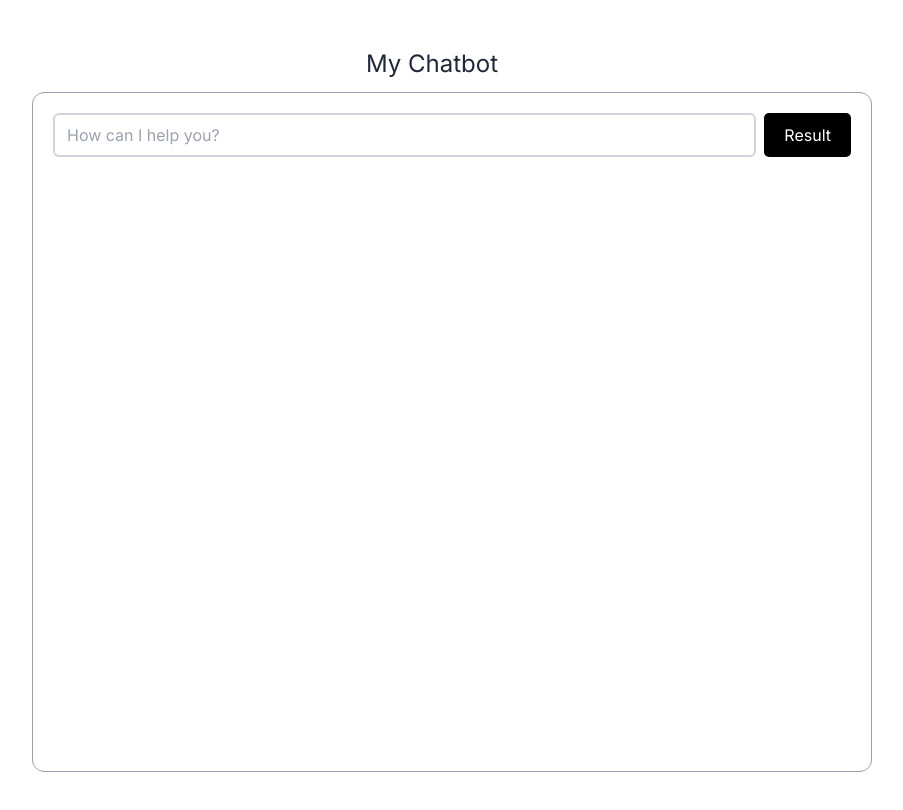
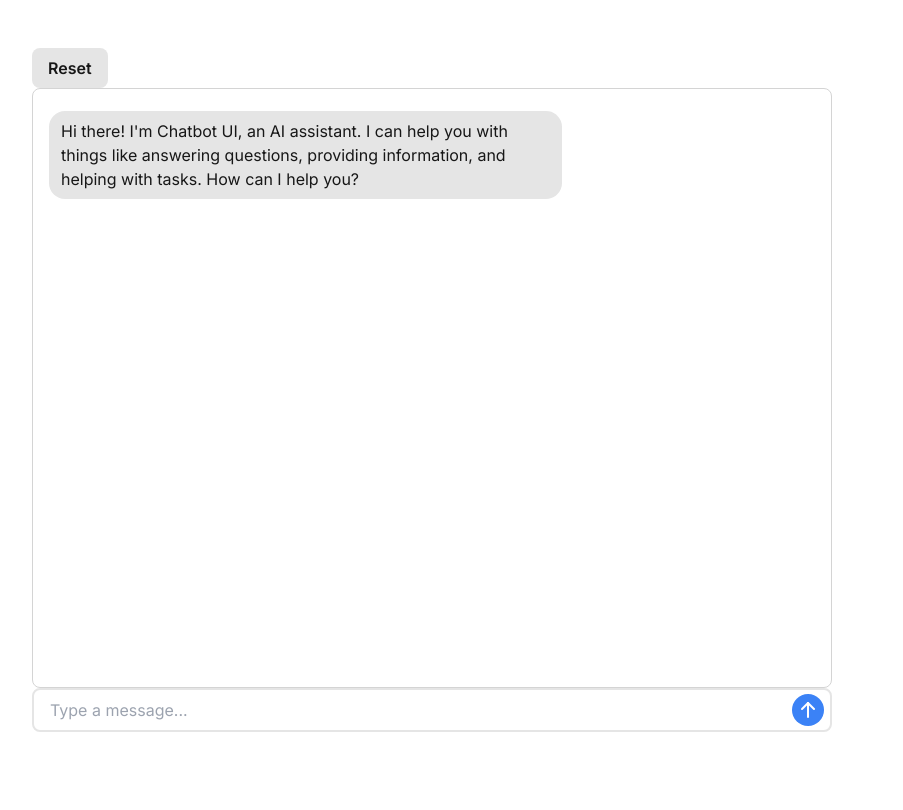
Before and after one commit to snowmandot0520/Chatbot_test, a Next.js app: page / in a window 1280 px wide. Shown: the whole page, without its empty margins (208-1111 px from the left). Built offline with nearby package versions, Linux system fonts and the light colour scheme.

Commit message:
feat: app router

```diff
--- a/src/app/page.tsx
+++ b/src/app/page.tsx
@@ -1,13 +1,117 @@
-import { Chat } from "@/components/organisoms/Chat";
+'use client'
+import { Chat } from "../components/organisoms/Chat";
+import { Message } from "@/types";
+import Head from "next/head";
+import { useEffect, useRef, useState } from "react";
 
 export default function Home() {
+  const [messages, setMessages] = useState<Message[]>([]);
+  const [loading, setLoading] = useState<boolean>(false);
+
+  const messagesEndRef = useRef<HTMLDivElement>(null);
+
+  const scrollToBottom = () => {
+    messagesEndRef.current?.scrollIntoView({ behavior: "smooth" });
+  };
+
+  const handleSend = async (message: Message) => {
+    const updatedMessages = [...messages, message];
+
+    setMessages(updatedMessages);
+    setLoading(true);
+
+    const response = await fetch("/api/chat", {
+      method: "POST",
+      headers: {
+        "Content-Type": "application/json",
+      },
+      body: JSON.stringify({
+        messages: updatedMessages,
+      }),
+    });
+
+    console.log(response);
+
+    if (!response.ok) {
+      setLoading(false);
+      throw new Error(response.statusText);
+    }
+
+    const data = response.body;
+
+    if (!data) {
+      return;
+    }
+
+    setLoading(false);
+
+    const reader = data.getReader();
+    const decoder = new TextDecoder();
+    let done = false;
+    let isFirst = true;
+
+    while (!done) {
+      const { value, done: doneReading } = await reader.read();
+      done = doneReading;
+      const chunkValue = decoder.decode(value);
+
+      if (isFirst) {
+        isFirst = false;
+        setMessages((messages) => [
+          ...messages,
+          {
+            role: "assistant",
+            content: chunkValue,
+          },
+        ]);
+      } else {
+        setMessages((messages) => {
+          const lastMessage = messages[messages.length - 1];
+          const updatedMessage = {
+            ...lastMessage,
+            content: lastMessage.content + chunkValue,
+          };
+          return [...messages.slice(0, -1), updatedMessage];
+        });
+      }
+    }
+  };
+
+  const handleReset = () => {
+    setMessages([
+      {
+        role: "assistant",
+        content: `Hi there! I'm Chatbot UI, an AI assistant. I can help you with things like answering questions, providing information, and helping with tasks. How can I help you?`,
+      },
+    ]);
+  };
+
+  useEffect(() => {
+    scrollToBottom();
+  }, [messages]);
+
+  useEffect(() => {
+    setMessages([
+      {
+        role: "assistant",
+        content: `Hi there! I'm Chatbot UI, an AI assistant. I can help you with things like answering questions, providing information, and helping with tasks. How can I help you?`,
+      },
+    ]);
+  }, []);
+
   return (
-
-    <div className="flex-1 overflow-auto sm:px-10 pb-4 sm:pb-10">
-    <div className="max-w-[800px] mx-auto mt-4 sm:mt-12">
-      <Chat />
-      <div />
-    </div>
-  </div>
+    <>
+      <div className="flex flex-col h-screen">
+        <div className="max-w-[800px] mx-auto mt-4 sm:mt-12">
+          <Chat
+            messages={messages}
+            loading={loading}
+            onSend={handleSend}
+            onReset={handleReset}
+          />
+          <div ref={messagesEndRef} />
+        </div>
+      </div>
+    </>
   );
 }
--- a/src/components/atoms/usermessage.tsx
+++ b/src/components/atoms/chatmessage.tsx
@@ -1,4 +1,4 @@
-import { Message } from "../../../types";
+import { Message } from "src\types\index.ts";
 import { FC } from "react";
 
 interface Props {
--- /dev/null
+++ b/src/components/atoms/resetchat.tsx
@@ -0,0 +1,18 @@
+import { FC } from "react";
+
+interface Props {
+    onReset: () => void;
+}
+
+export const ResetChat: FC<Props> = ({ onReset }) => {
+    return (
+        <div>
+            <button
+                className="text-sm sm:text-base text-neutral-900 font-semibold rounded-lg px-4 py-2 bg-neutral-200 hover:bg-neutral-300 focus:outline-none focus:ring-1 focus:ring-neutral-300"
+                onClick={() => onReset()}
+            >
+                Reset
+            </button>
+        </div>
+    );
+};
--- /dev/null
+++ b/src/components/molecules/chatinput.tsx
@@ -0,0 +1,68 @@
+'use client'
+import { Message } from "@/types";
+import { IconArrowUp } from "@tabler/icons-react";
+import { FC, KeyboardEvent, useEffect, useRef, useState } from "react";
+
+interface Props {
+    onSend: (message: Message) => void;
+}
+
+export const ChatInput: FC<Props> = ({ onSend }) => {
+    const [content, setContent] = useState<string>();
+
+    const textareaRef = useRef<HTMLTextAreaElement>(null);
+
+    const handleChange = (e: React.ChangeEvent<HTMLTextAreaElement>) => {
+        const value = e.target.value;
+        if (value.length > 4000) {
+            alert("Message limit is 4000 characters");
+            return;
+        }
+
+        setContent(value);
+    };
+
+    const handleSend = () => {
+        if (!content) {
+            alert("Please enter a message");
+            return;
+        }
+        onSend({ role: "user", content });
+        setContent("");
+    };
+
+    const handleKeyDown = (e: KeyboardEvent<HTMLTextAreaElement>) => {
+        if (e.key === "Enter" && !e.shiftKey) {
+            e.preventDefault();
+            handleSend();
+        }
+    };
+
+    useEffect(() => {
+        if (textareaRef && textareaRef.current) {
+            textareaRef.current.style.height = "inherit";
+            textareaRef.current.style.height = `${textareaRef.current?.scrollHeight}px`;
+        }
+    }, [content]);
+
+    return (
+        <div className="relative">
+            <textarea
+                ref={textareaRef}
+                className="min-h-[44px] rounded-lg pl-4 pr-12 py-2 w-full focus:outline-none focus:ring-1 focus:ring-neutral-300 border-2 border-neutral-200"
+                style={{ resize: "none" }}
+                placeholder="Type a message..."
+                value={content}
+                rows={1}
+                onChange={handleChange}
+                onKeyDown={handleKeyDown}
+            />
+
+            <button onClick={() => handleSend()}>
+                <IconArrowUp className="absolute right-2 bottom-3 h-8 w-8 hover:cursor-pointer rounded-full p-1 bg-blue-500 text-white hover:opacity-80" />
+            </button>
+        </div>
+    );
+};
+
+export default ChatInput
--- a/src/components/organisoms/Chat.tsx
+++ b/src/components/organisoms/Chat.tsx
@@ -1,35 +1,45 @@
-"use client";
-import UserAction from "../molecules/userAction";
-import ChatAction from "../molecules/chatAction";
-import { useChat } from "ai/react";
-export interface ChatProps { }
+import { Message } from "@/types";
+import { FC } from "react";
+import { ChatInput } from "../molecules/chatinput";
+import { ChatLoader } from "../atoms/chatloader";
+import { ChatMessage } from "../atoms/chatmessage";
+import { ResetChat } from "../atoms/resetchat";
 
-export function Chat(props: ChatProps) {
-  const botImageUrl = "/assets/image/bot.jpeg";
-  const userImageUrl = "/assets/image/user.jpeg";
+interface Props {
+  messages: Message[] | undefined;
+  loading: boolean;
+  onSend: (message: Message) => void;
+  onReset: () => void;
+}
 
-  const { messages, input, handleInputChange, handleSubmit } = useChat({
-    api: "/api/chat",
-  });
+export const Chat: FC<Props> = ({ messages, loading, onSend, onReset }) => {
+  if (!messages || !Array.isArray(messages)) {
+    return null; // or render a loading state or error message
+  }
 
   return (
-    <div>
-      <p className="text-2xl text-gray-800 text-center pb-3">
-        My Chatbot
-      </p>
-      <div className="flex flex-col w-[840px] h-[680px] border border-gray-400 p-5 rounded-xl">
-        <UserAction
-          // title="Simple ChatGpt"
-          input={input}
-          handleInputChange={handleInputChange}
-          handleSubmit={handleSubmit}
-        />
-        <ChatAction
-          messages={messages}
-          userImageUrl={userImageUrl}
-          botImageUrl={botImageUrl}
-        />
+    <>
+      <div className="flex flex-col">
+        <ResetChat onReset={onReset} />
       </div>
-    </div>
+
+      <div className="flex flex-col w-full min-h-[600px] rounded-lg px-2 sm:p-4 sm:border border-neutral-300 overflow-y-scroll">
+        {messages.map((message, index) => (
+          <div key={index} className="my-1 sm:my-1.5">
+            <ChatMessage message={message} />
+          </div>
+        ))}
+
+        {loading && (
+          <div className="my-1 sm:my-1.5">
+            <ChatLoader />
+          </div>
+        )}
+      </div>
+
+      <div className="w-full">
+        <ChatInput onSend={onSend} />
+      </div>
+    </>
   );
-}
+};
```
Also changed, not shown: src/types/index.ts (renamed from types/index.ts).
